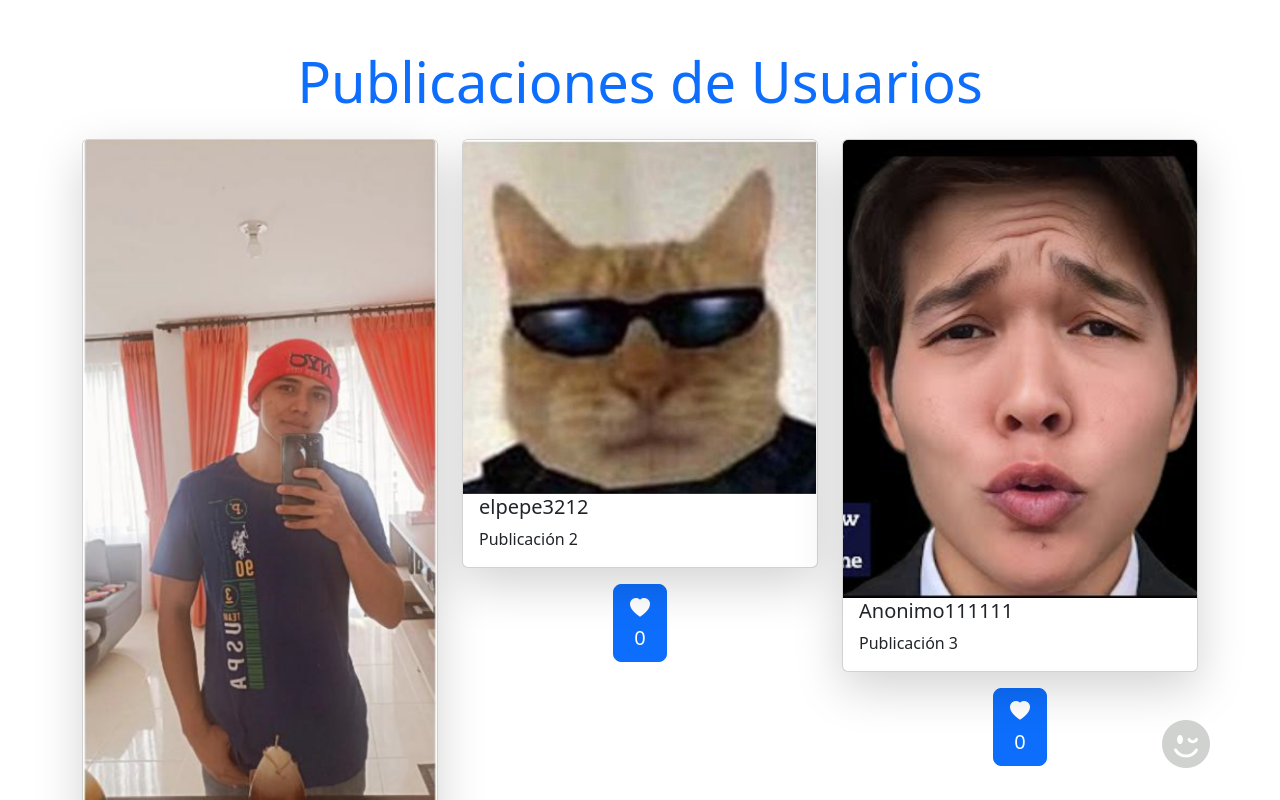
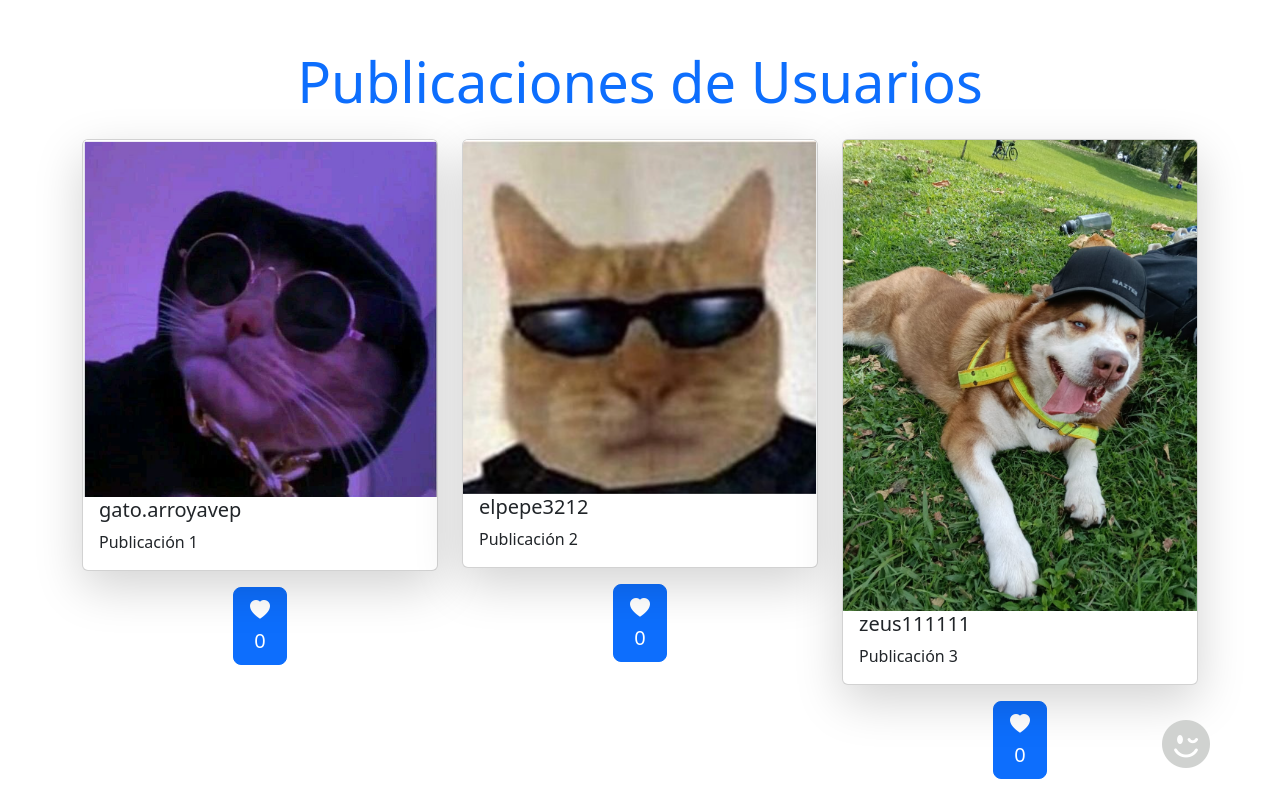
Before and after one commit to ksta11/TradeTalentSocialNetwork, a React (Vite) app: page /user-posts in a window 1280 px wide. Shown: the top 800 px of the page. Built offline with nearby package versions, Linux system fonts and the light colour scheme.

Commit message:
se cambian imagenes de los posts

```diff
--- a/src/components/pages/UserPosts.jsx
+++ b/src/components/pages/UserPosts.jsx
@@ -4,9 +4,9 @@ import IconLink from '../atoms/IconLink';
 
 export function UserPosts() {
     const [posts, setPosts] = useState([
-        { id: 1, content: 'Publicación 1', likes: 0, user: 'jacobo.arroyavep', image: '/publicacion1.png' },
+        { id: 1, content: 'Publicación 1', likes: 0, user: 'gato.arroyavep', image: '/gato.png' },
         { id: 2, content: 'Publicación 2', likes: 0, user: 'elpepe3212', image: '/publicacion2.png' },
-        { id: 3, content: 'Publicación 3', likes: 0, user: 'Anonimo111111', image: '/publicacion3.png' }
+        { id: 3, content: 'Publicación 3', likes: 0, user: 'zeus111111', image: '/zeus.jpg' }
         // Agrega más publicaciones según sea necesario
     ]);
 
```
Also changed, not shown: public/gato.png (added), public/zeus.jpg (added).
